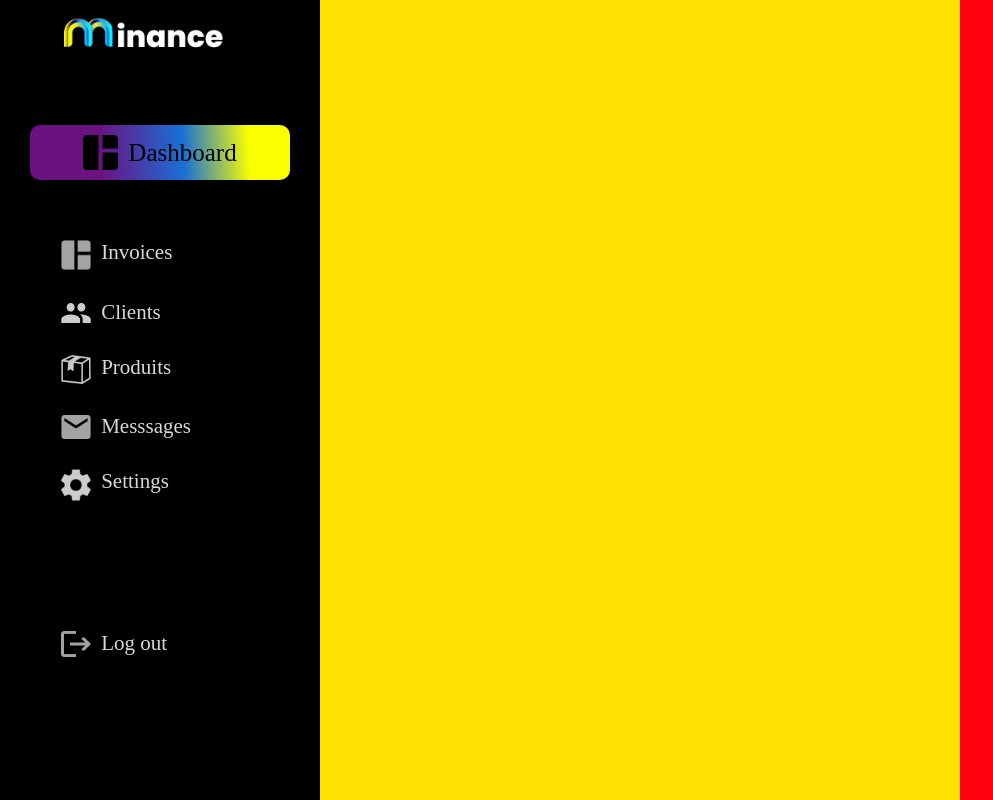
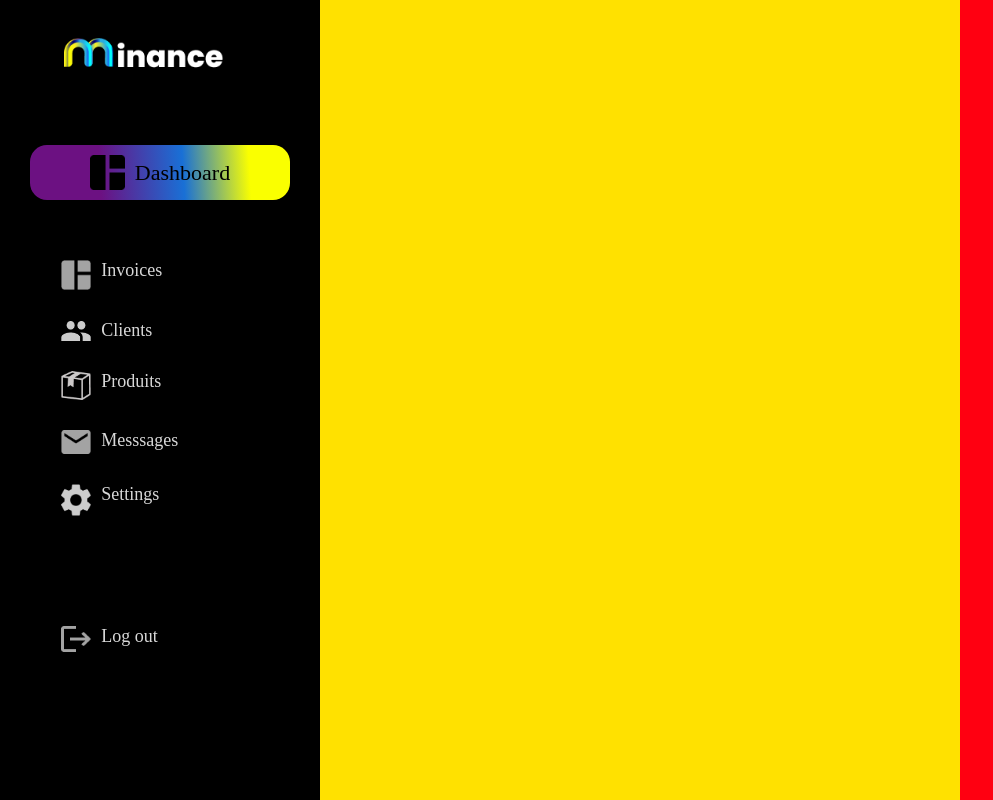
Before and after one commit to GabrielLCSC/Crypto-Dashboard, a plain HTML site: page index.html in a window 1280 px wide. Shown: the whole page, without its empty margins (0-993 px from the left). Drawn offline with Linux system fonts and the light colour scheme.

Commit message:
:sparkles: left side desktop version v2

```diff
--- a/style.scss
+++ b/style.scss
@@ -22,7 +22,7 @@ body{
                 .a{
                     background-color: rgb(0, 0, 0);
                     .logo{
-                        margin-top: 10px;
+                        margin-top: 30px;
                         display: flex;
                         justify-content: center;
                         .img{
@@ -43,10 +43,10 @@ body{
                             display: inline-flex;
                             justify-content: center;
                             width: 260px;
-                            border-radius: 10px;
+                            border-radius: 17px;
                             h3{
                                 margin-left: 10px;
-                                font-size: 2.5rem;
+                                font-size: 2.2rem;
                                 font-weight: 500;
                             }
                             img{
@@ -67,7 +67,7 @@ body{
 
                             h3{
                                 margin-left: 10px;
-                                font-size: 2.1rem;
+                                font-size: 1.8rem;
                                 font-weight: 500;
                                 color: rgb(216, 216, 216);
                             }
@@ -77,13 +77,13 @@ body{
                             }
                         }
                         .btn-a-log{
-                            margin-top: 110px;
+                            margin-top: 90px;
                             padding: 10px;
                             display: flex;
 
                             h3{
                                 margin-left: 10px;
-                                font-size: 2.1rem;
+                                font-size: 1.8rem;
                                 font-weight: 500;
                                 color: rgb(216, 216, 216);
                             }
```
Also changed, not shown: style.css, 1 other file.
